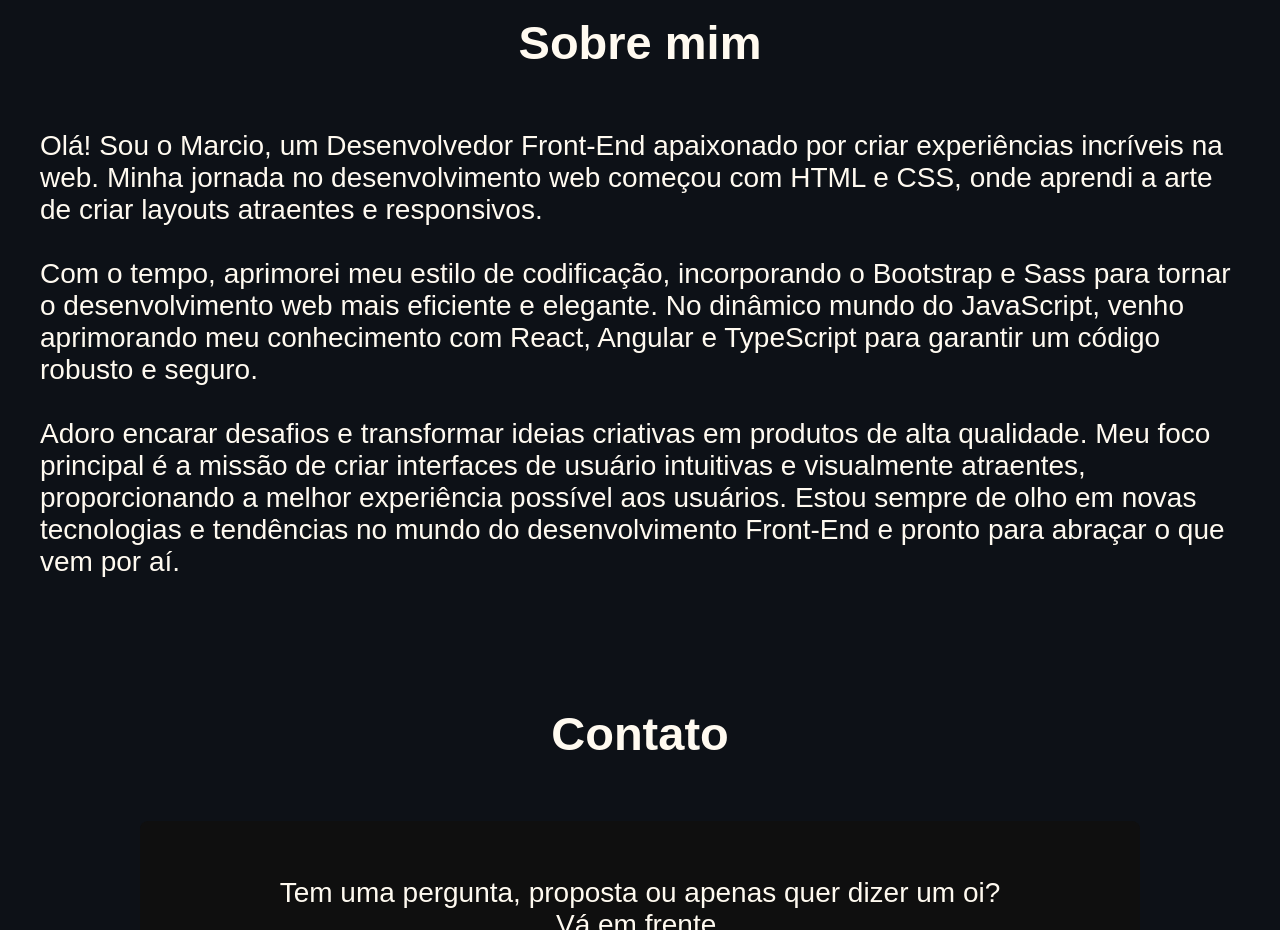
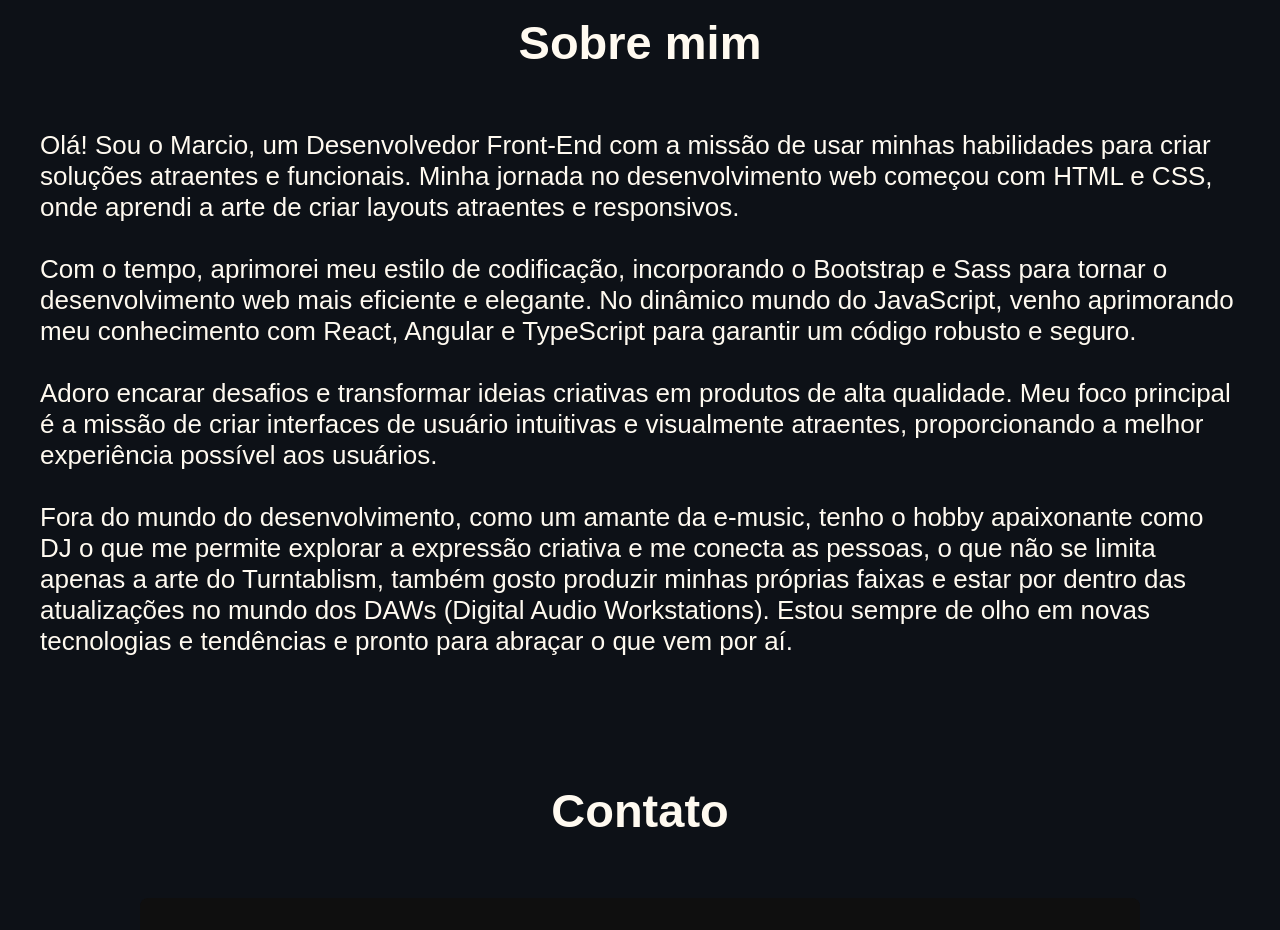
Before and after one commit to marciobarcelos/marciobarcelos.github.io, a plain HTML site: page index.html in a window 1280 px wide. Shown: the part 1820-2750 px from the top of the page. Drawn offline with Linux system fonts and the light colour scheme; a web font is replaced by a local one.

Commit message:
att description

```diff
--- a/css/main-description.css
+++ b/css/main-description.css
@@ -1,7 +1,7 @@
 .main-description {
         font-family: 'Darker Grotesque', sans-serif;
         color: #FFFAF0;
-        font-size: 28px;
+        font-size: 26px;
         margin-left: 40px;
         margin-right: 40px;
 }
--- a/index.html
+++ b/index.html
@@ -135,13 +135,16 @@
     <section class="main-section">
         <h2 class="main-title -second" id="sobre">Sobre mim</h2>
             <p class="main-description">
-            Olá! Sou o Marcio, um Desenvolvedor Front-End apaixonado por criar experiências incríveis na web. Minha jornada no desenvolvimento web começou com HTML e CSS, onde aprendi a arte de criar layouts atraentes e responsivos.
+            Olá! Sou o Marcio, um Desenvolvedor Front-End com a missão de usar minhas habilidades para criar soluções atraentes e funcionais. Minha jornada no desenvolvimento web começou com HTML e CSS, onde aprendi a arte de criar layouts atraentes e responsivos.
             <br>
             <br>
             Com o tempo, aprimorei meu estilo de codificação, incorporando o Bootstrap e Sass para tornar o desenvolvimento web mais eficiente e elegante. No dinâmico mundo do JavaScript, venho aprimorando meu conhecimento com React, Angular e TypeScript para garantir um código robusto e seguro.
             <br>
             <br>
-            Adoro encarar desafios e transformar ideias criativas em produtos de alta qualidade. Meu foco principal é a missão de criar interfaces de usuário intuitivas e visualmente atraentes, proporcionando a melhor experiência possível aos usuários. Estou sempre de olho em novas tecnologias e tendências no mundo do desenvolvimento Front-End e pronto para abraçar o que vem por aí.
+            Adoro encarar desafios e transformar ideias criativas em produtos de alta qualidade. Meu foco principal é a missão de criar interfaces de usuário intuitivas e visualmente atraentes, proporcionando a melhor experiência possível aos usuários.
+            <br>
+            <br>
+            Fora do mundo do desenvolvimento, como um amante da e-music, tenho o hobby apaixonante como DJ o que me permite explorar a expressão criativa e me conecta as pessoas, o que não se limita apenas a arte do Turntablism, também gosto produzir minhas próprias faixas e estar por dentro das atualizações no mundo dos DAWs (Digital Audio Workstations). Estou sempre de olho em novas tecnologias e tendências e pronto para abraçar o que vem por aí.
             </p>
     </section>
 
```
